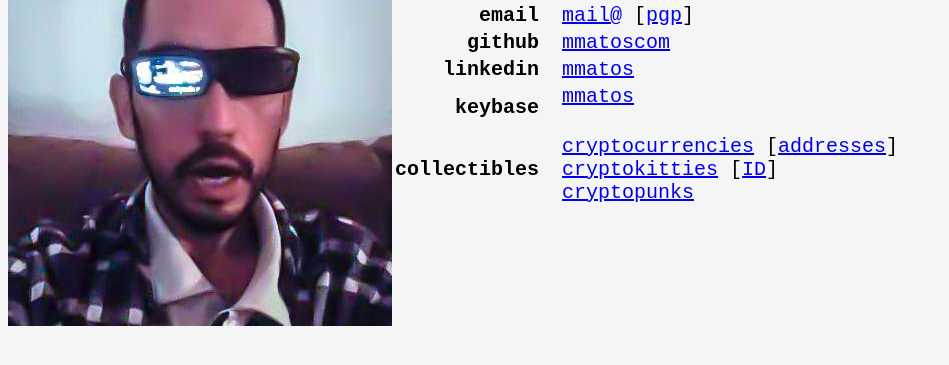
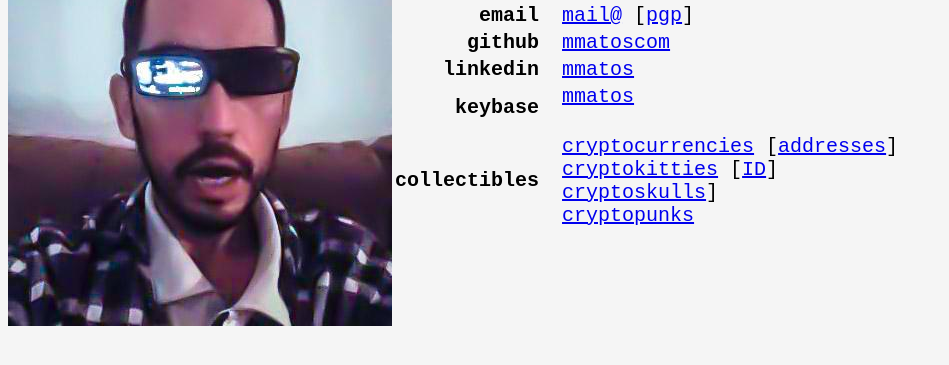
Before and after one commit to metaver5o/mmatoscom.github.io, a plain HTML site: page index.html in a window 1280 px wide. Shown: the part 79-444 px from the top of the page, without its empty margins (0-949 px from the left). Drawn offline with Linux system fonts and the light colour scheme.

Commit message:
adding cryptoskulls

```diff
--- a/index.html
+++ b/index.html
@@ -47,6 +47,7 @@
         <td>
           <a href="cryptos.png">cryptocurrencies</a> [<a href="ledger.html">addresses</a>] <br>
           <a href="cryptokitties.png">cryptokitties</a> [<a href="https://www.cryptokitties.co/profile/0x992aeefbaa8c5612d0afaea8f2fc066154cb7bfb">ID</a>] <br>
+          <a href="https://opensea.io/assets/0xc1caf0c19a8ac28c41fe59ba6c754e4b9bd54de9/1711">cryptoskulls</a>] <br>
           <a href=" ">cryptopunks</a>
         </td>
       </tr>
```
